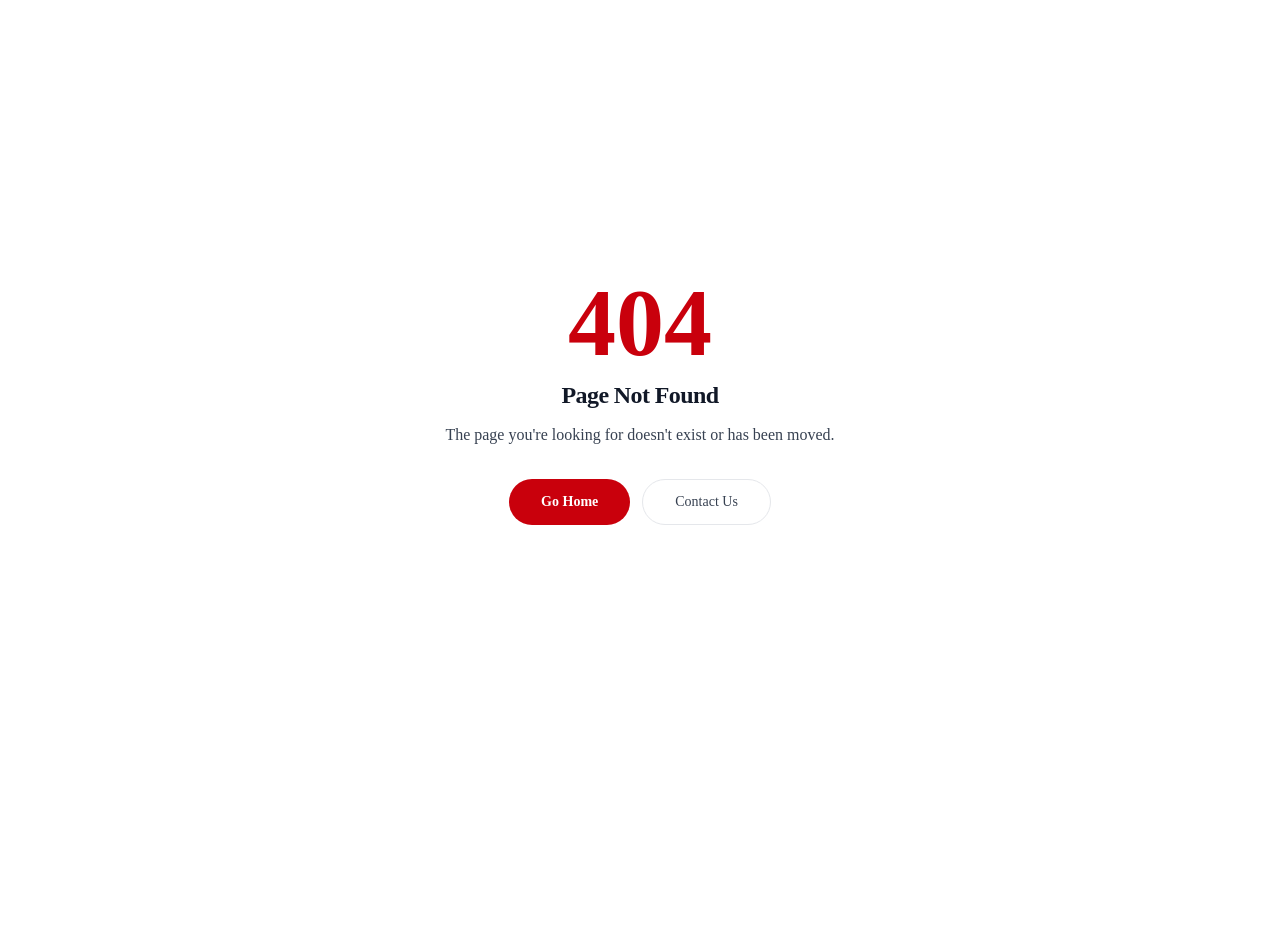
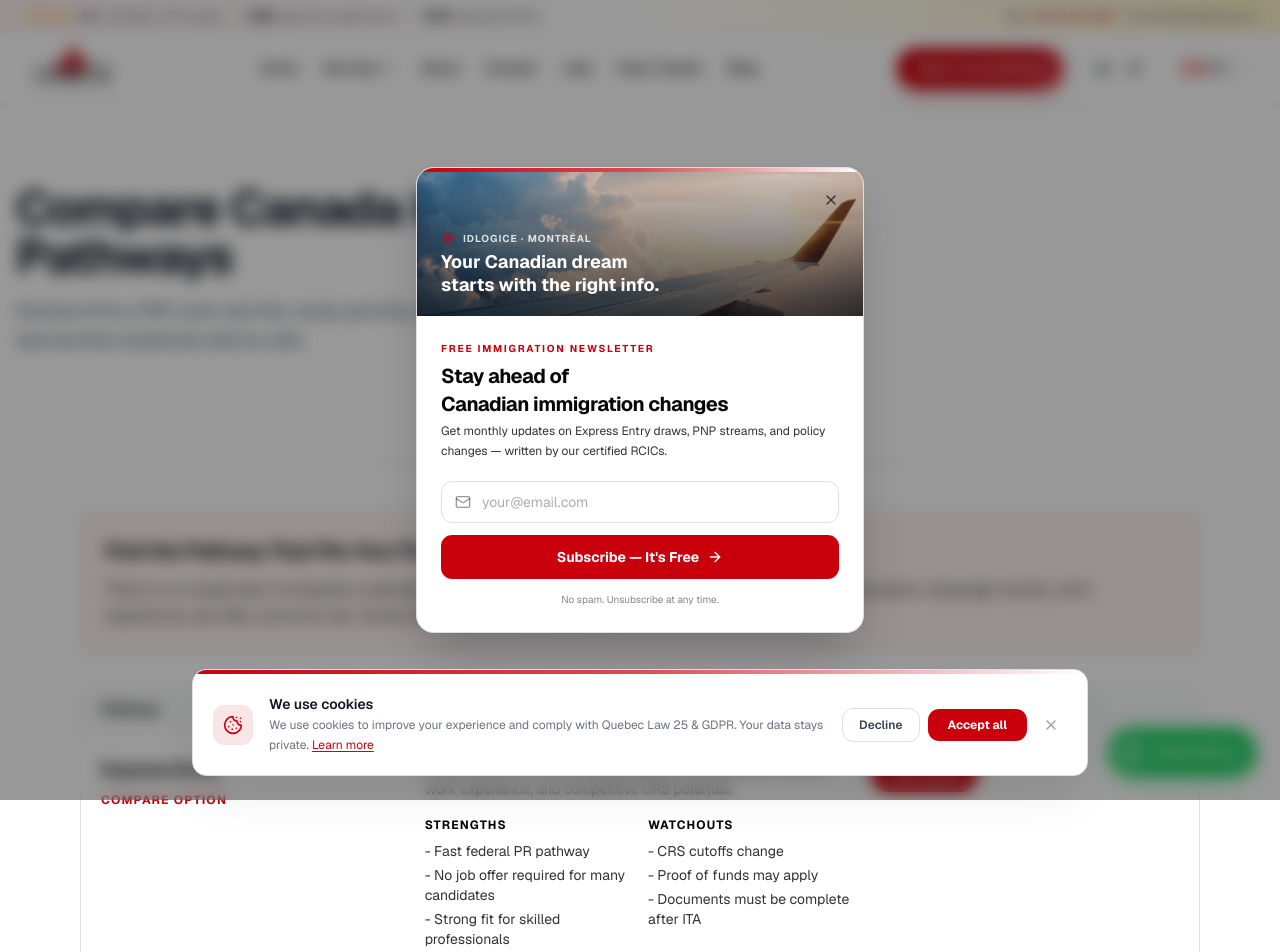
Before and after one commit to Aitibour/idlogice, a Next.js app: page /en/compare-pathways in a window 1280 px wide. Before the commit this address had no page. Shown: the top 952 px of the page. Before the commit the page ends 800 px from the top, so only its background shows below. Built offline with nearby package versions, Linux system fonts and the light colour scheme.

Commit message:
feat: add immigration pathway comparison page

```diff
--- a/next.config.ts
+++ b/next.config.ts
@@ -34,6 +34,7 @@ const nextConfig: NextConfig = {
       "about",
       "contact",
       "blog",
+      "compare-pathways",
       "programs",
       "services",
       "faq",
--- /dev/null
+++ b/src/app/[locale]/(public)/compare-pathways/page.tsx
@@ -0,0 +1,179 @@
+import type { Metadata } from "next";
+import Link from "next/link";
+import { generatePageAlternates } from "@/lib/seo/alternates";
+import { PageHero } from "@/components/sections/page-hero";
+
+const BASE = "https://idlogice.com";
+
+type Props = { params: Promise<{ locale: string }> };
+
+const pathways = [
+  {
+    name: "Express Entry",
+    bestFor: "Skilled workers with strong language scores, education, skilled work experience, and competitive CRS potential.",
+    strengths: ["Fast federal PR pathway", "No job offer required for many candidates", "Strong fit for skilled professionals"],
+    watchouts: ["CRS cutoffs change", "Proof of funds may apply", "Documents must be complete after ITA"],
+    href: "/programs/express-entry",
+  },
+  {
+    name: "Provincial Nominee Program (PNP)",
+    bestFor: "Applicants with lower CRS scores, in-demand occupations, province ties, job offers, or targeted provincial fit.",
+    strengths: ["Can add 600 CRS points", "Province-specific opportunities", "Helpful for targeted occupations"],
+    watchouts: ["Streams open and close", "Criteria vary by province", "Some streams require job offers"],
+    href: "/province",
+  },
+  {
+    name: "Work Permit",
+    bestFor: "Applicants with Canadian job offers, employer support, LMIA options, or LMIA-exempt pathways.",
+    strengths: ["Can create Canadian work experience", "May support future PR", "Several LMIA-exempt options exist"],
+    watchouts: ["Employer compliance matters", "LMIA may be required", "Temporary status is not PR"],
+    href: "/services/work-permit",
+  },
+  {
+    name: "Study Permit",
+    bestFor: "Students planning Canadian education, PGWP-eligible programs, and future PR pathways.",
+    strengths: ["Canadian credential", "Possible PGWP pathway", "Can support long-term PR strategy"],
+    watchouts: ["Study plan must be credible", "Financial proof matters", "Not every program is PGWP-eligible"],
+    href: "/services/study-permit",
+  },
+  {
+    name: "Family Sponsorship",
+    bestFor: "Eligible spouses, partners, parents, grandparents, and qualifying relatives with a Canadian sponsor.",
+    strengths: ["Family reunification pathway", "Strong option when eligibility is met", "Inland and outland options may exist"],
+    watchouts: ["Relationship evidence is critical", "Sponsor eligibility matters", "Processing and requirements vary"],
+    href: "/services/family-sponsorship",
+  },
+];
+
+const decisionRules = [
+  "If your CRS score is strong, start with Express Entry.",
+  "If your CRS is low, investigate PNP and French-language strategies.",
+  "If you have a Canadian employer, compare LMIA and LMIA-exempt work permit options.",
+  "If your long-term plan includes Canadian education, verify DLI and PGWP eligibility before applying.",
+  "If you have a Canadian spouse, partner, parent, child, or eligible sponsor, review family sponsorship first.",
+];
+
+function jsonLd(data: object) {
+  const props = { dangerouslySetInnerHTML: { __html: JSON.stringify(data) } };
+  return <script type="application/ld+json" {...props} />;
+}
+
+export async function generateMetadata({ params }: Props): Promise<Metadata> {
+  const { locale } = await params;
+  const title = "Compare Canada Immigration Pathways | Express Entry vs PNP";
+  const description = "Compare Express Entry, PNP, work permits, study permits, and family sponsorship to understand which Canadian immigration pathway may fit your profile.";
+
+  return {
+    title,
+    description,
+    alternates: generatePageAlternates(locale, "/compare-pathways"),
+    openGraph: {
+      type: "website",
+      url: `${BASE}/${locale}/compare-pathways`,
+      title,
+      description,
+      siteName: "IDLOGICE",
+    },
+  };
+}
+
+export default async function ComparePathwaysPage({ params }: Props) {
+  const { locale } = await params;
+  const url = `${BASE}/${locale}/compare-pathways`;
+  const itemListLd = {
+    "@context": "https://schema.org",
+    "@type": "ItemList",
+    name: "Canada Immigration Pathway Comparison",
+    description: "Comparison of major Canadian immigration pathways.",
+    url,
+    itemListElement: pathways.map((pathway, index) => ({
+      "@type": "ListItem",
+      position: index + 1,
+      name: pathway.name,
+      url: `${BASE}/${locale}${pathway.href}`,
+      description: pathway.bestFor,
+    })),
+  };
+
+  return (
+    <>
+      {jsonLd(itemListLd)}
+      <PageHero
+        title="Compare Canada Immigration Pathways"
+        subtitle="Express Entry, PNP, work permits, study permits, and family sponsorship explained side by side."
+      />
+      <main className="container mx-auto max-w-6xl px-4 py-12">
+        <section className="mb-8 rounded-xl border border-primary/20 bg-primary/5 p-6">
+          <h2 className="text-xl font-bold text-foreground">Find the Pathway That Fits Your Profile</h2>
+          <p className="mt-3 text-muted-foreground leading-relaxed">
+            There is no single best immigration pathway for everyone. Your strongest option depends on your age, education, language results, work experience, job offer, province ties, family situation, and long-term plan.
+          </p>
+        </section>
+
+        <section className="overflow-hidden rounded-xl border border-border bg-white">
+          <div className="grid grid-cols-1 border-b border-border bg-gray-50 px-5 py-3 text-sm font-bold text-foreground md:grid-cols-[1fr_1.4fr_1fr]">
+            <span>Pathway</span>
+            <span>Best fit</span>
+            <span>Next step</span>
+          </div>
+          {pathways.map((pathway) => (
+            <article key={pathway.name} className="grid gap-4 border-b border-border px-5 py-6 last:border-b-0 md:grid-cols-[1fr_1.4fr_1fr]">
+              <div>
+                <h2 className="text-lg font-bold text-foreground">{pathway.name}</h2>
+                <p className="mt-2 text-xs font-bold uppercase tracking-widest text-primary">Compare option</p>
+              </div>
+              <div>
+                <p className="text-sm leading-relaxed text-muted-foreground">{pathway.bestFor}</p>
+                <div className="mt-4 grid gap-4 sm:grid-cols-2">
+                  <div>
+                    <p className="text-xs font-bold uppercase tracking-widest text-foreground">Strengths</p>
+                    <ul className="mt-2 space-y-1 text-sm text-muted-foreground">
+                      {pathway.strengths.map((item) => <li key={item}>- {item}</li>)}
+                    </ul>
+                  </div>
+                  <div>
+                    <p className="text-xs font-bold uppercase tracking-widest text-foreground">Watchouts</p>
+                    <ul className="mt-2 space-y-1 text-sm text-muted-foreground">
+                      {pathway.watchouts.map((item) => <li key={item}>- {item}</li>)}
+                    </ul>
+                  </div>
+                </div>
+              </div>
+              <div>
+                <Link
+                  href={`/${locale}${pathway.href}`}
+                  className="inline-flex rounded-full bg-primary px-4 py-2 text-sm font-bold text-white hover:opacity-90"
+                >
+                  View guide
+                </Link>
+              </div>
+            </article>
+          ))}
+        </section>
+
+        <section className="mt-8 grid gap-6 lg:grid-cols-[1fr_0.8fr]">
+          <div className="rounded-xl border border-border bg-white p-6">
+            <h2 className="text-xl font-bold text-foreground">Quick Decision Rules</h2>
+            <ul className="mt-4 space-y-3 text-sm leading-relaxed text-muted-foreground">
+              {decisionRules.map((rule) => <li key={rule}>- {rule}</li>)}
+            </ul>
+          </div>
+          <div className="rounded-xl border border-primary/20 bg-primary/5 p-6">
+            <h2 className="text-xl font-bold text-foreground">Still Unsure?</h2>
+            <p className="mt-3 text-sm leading-relaxed text-muted-foreground">
+              Start with a free eligibility check or book a consultation so IDLOGICE can compare your options against your real profile.
+            </p>
+            <div className="mt-5 flex flex-wrap gap-3">
+              <Link href={`/${locale}/evaluation`} className="rounded-full bg-primary px-5 py-2.5 text-sm font-bold text-white hover:opacity-90">
+                Free Eligibility Check
+              </Link>
+              <Link href={`/${locale}/book-consultation`} className="rounded-full border border-border bg-white px-5 py-2.5 text-sm font-bold text-foreground hover:border-primary hover:text-primary">
+                Book Consultation
+              </Link>
+            </div>
+          </div>
+        </section>
+      </main>
+    </>
+  );
+}
--- a/src/app/sitemap.ts
+++ b/src/app/sitemap.ts
@@ -45,6 +45,7 @@ const ROUTES: Route[] = [
   { path: "/blog",                        priority: STANDARD, changeFreq: "daily" },
   { path: "/news",                        priority: TOP,      changeFreq: "daily" },
   { path: "/guides/canada-immigration",   priority: TOP,      changeFreq: "weekly" },
+  { path: "/compare-pathways",            priority: TOP,      changeFreq: "monthly" },
   { path: "/contact",                     priority: STANDARD, changeFreq: "monthly" },
   { path: "/book-consultation",           priority: TOP,      changeFreq: "weekly" },
   { path: "/draws",                       priority: TOOLS,    changeFreq: "daily" },
--- a/src/components/layout/footer.tsx
+++ b/src/components/layout/footer.tsx
@@ -42,6 +42,7 @@ export function Footer() {
                 { href: "/province",     label: "Province Programs (PNP)" },
                 { href: "/for",          label: "Immigration by Profession" },
                 { href: "/programs",     label: "Immigration Programs" },
+                { href: "/compare-pathways", label: "Compare Pathways" },
                 { href: "/guides/canada-immigration", label: "Immigration Guide" },
                 { href: "/tools",        label: "Immigration Tools" },
                 { href: "/faq",          label: "FAQ"              },
```
